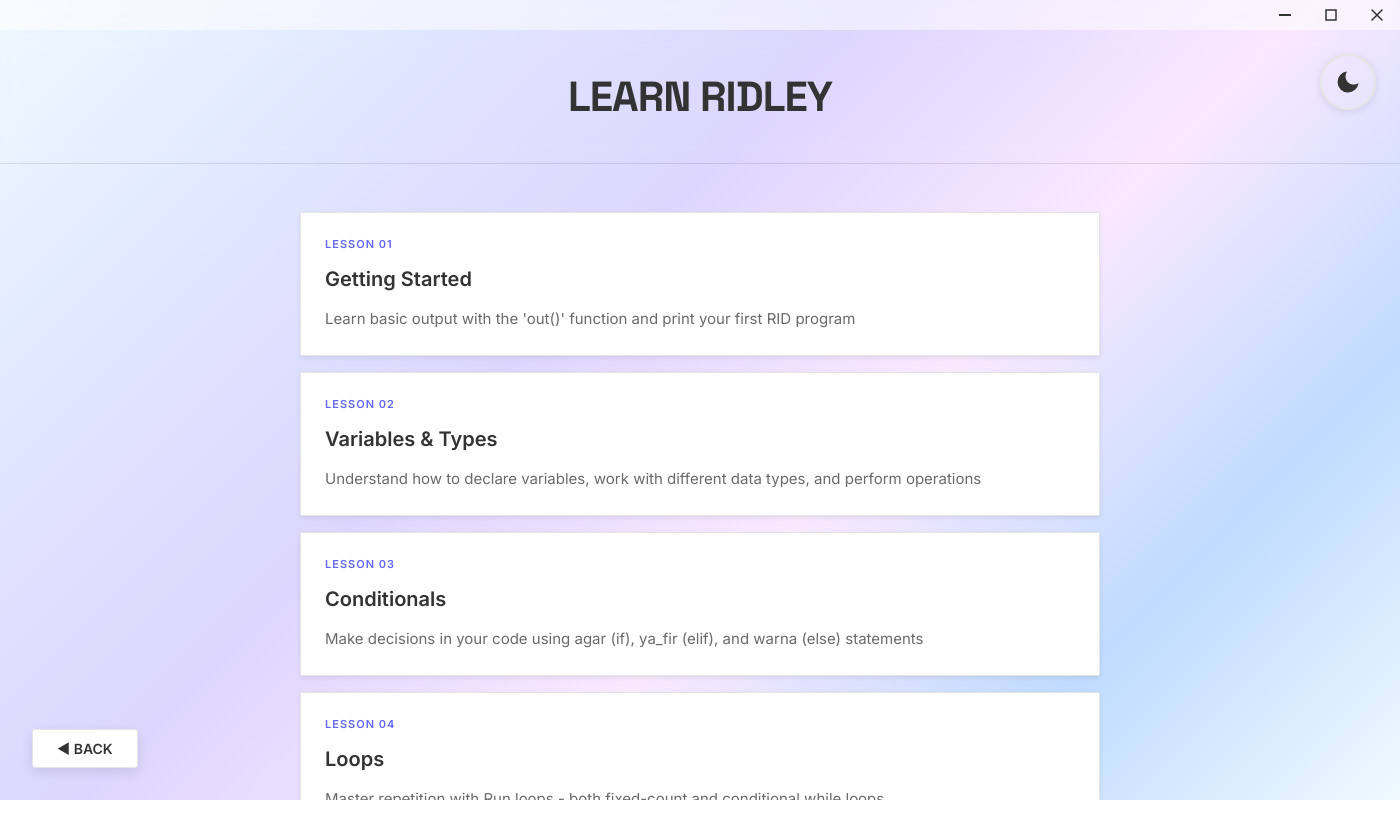
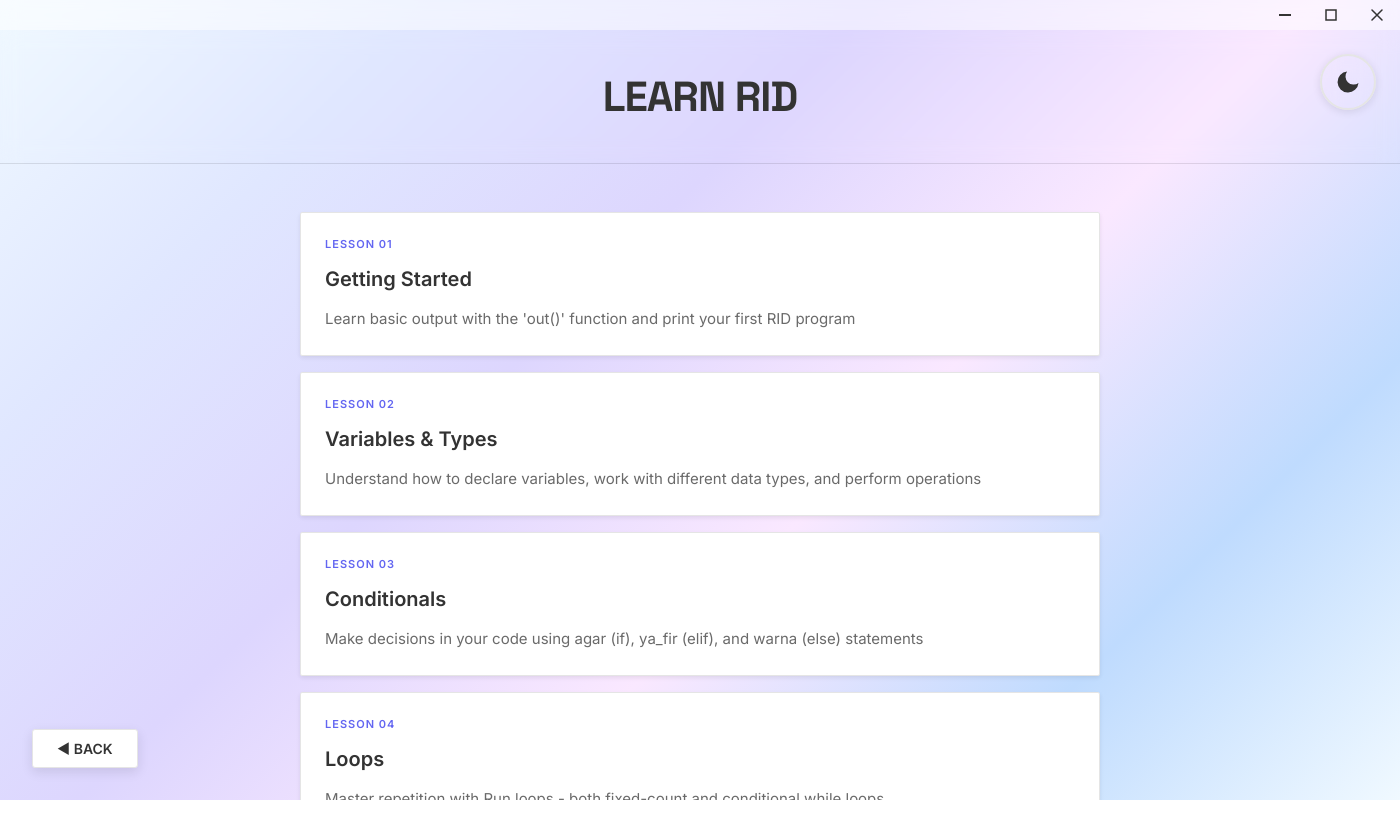
Before and after one commit to Aloy17/IDE-TEST, an Electron app: page src/index.html in a window 1400 px wide. Both pictures are taken after a click on the button "Start Learning". Drawn offline with Linux system fonts and the light colour scheme; no server answers; a web font is replaced by a local one.

Commit message:
Minor change

```diff
--- a/src/index.html
+++ b/src/index.html
@@ -65,7 +65,7 @@
     </div>
     <div id="tutorial-page" class="page">
         <div class="tutorial-header">
-            <h1 class="tutorial-title">LEARN RIDLEY</h1>
+            <h1 class="tutorial-title">LEARN RID</h1>
         </div>
         <div class="tutorial-content">
             <div class="tutorial-cards">
```
